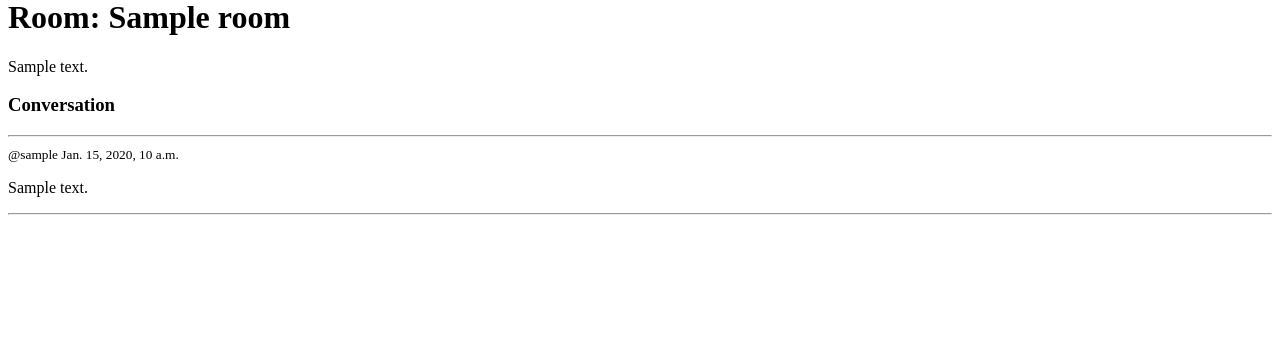
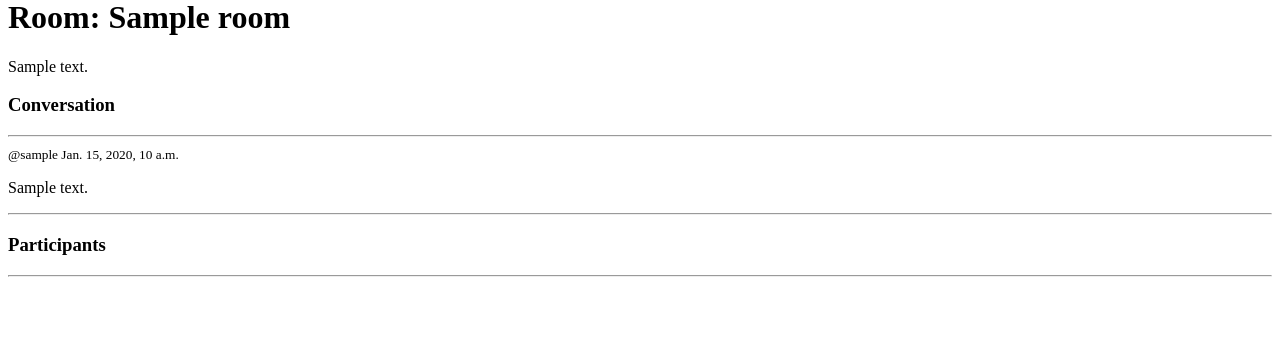
Before and after one commit to quevinrai/studybud, a Django app: page /room/1/ in a window 1280 px wide. Shown: the part 151-490 px from the top of the page. Run offline with Django 4.2, Linux system fonts and the light colour scheme; tables that the repository leaves empty hold one stand-in row (values such as "Sample post").

Commit message:
Add div with class 'room-container' • Move all code in 'block content' into this div • Add additional div's

```diff
--- a/base/templates/base/room.html
+++ b/base/templates/base/room.html
@@ -1,14 +1,13 @@
 {% extends 'main.html' %}
 
 {% block content %}
+    <div class="room-container">
+        <div>
             <h1>Room: {{ room }}</h1>
-
             <p>{{ room.description }}</p>
-
             <div class="comment-wrapper">
                 <h3>Conversation</h3>
                 <hr>
-
                 {% for message in room_messages %}
                     <div>
                         <small>@{{ message.user }}  {{ message.created }}</small>
@@ -17,14 +16,19 @@
                     </div>
                 {% endfor %}
             </div>
-
             {% if request.user.is_authenticated %}
                 <div class="comment-form">
                     <form method="POST" action="">
                         {% csrf_token %}
-
                         <input type="text" name="body" placeholder="Write your message here...">
                     </form>
                 </div>
             {% endif %}
+        </div>
+
+        <div>
+            <h3>Participants</h3>
+            <hr>
+        </div>
+    </div>
 {% endblock content %}
```
Lines whose indentation alone changed are shown as unchanged.
